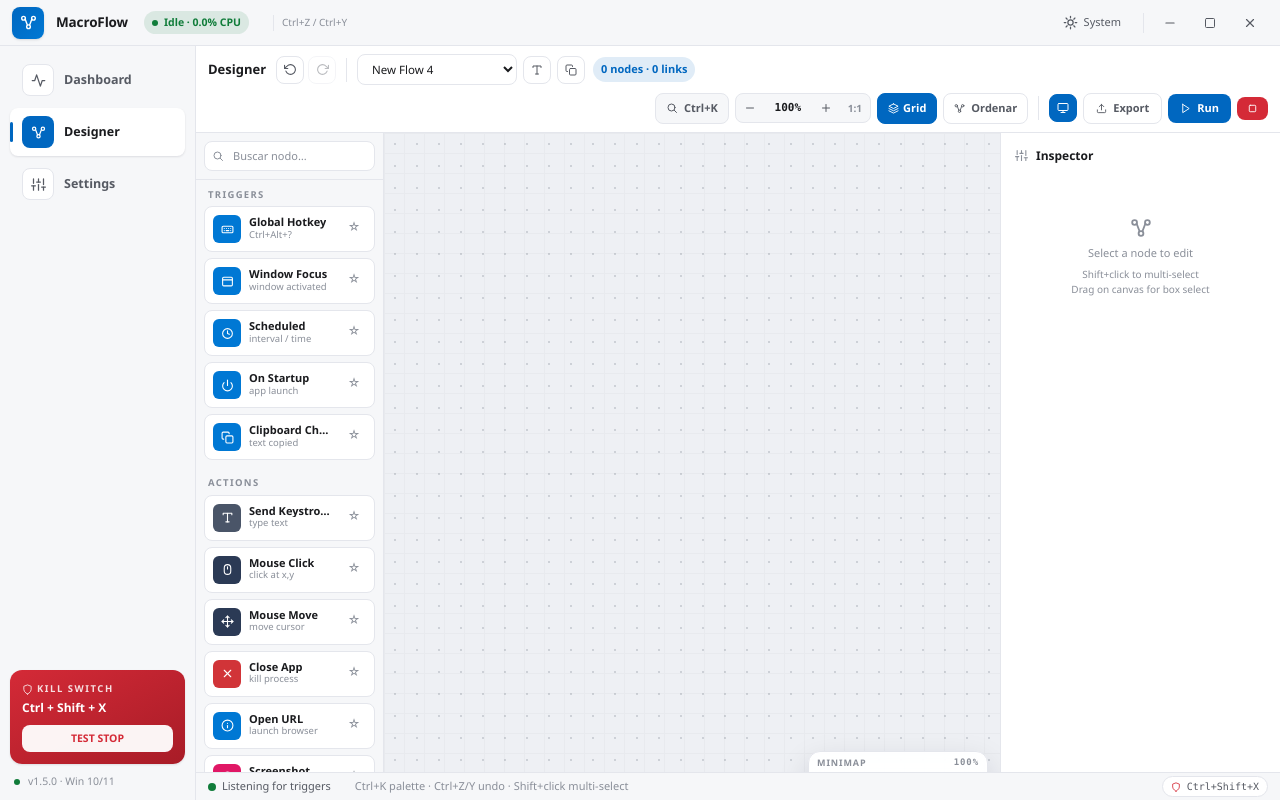
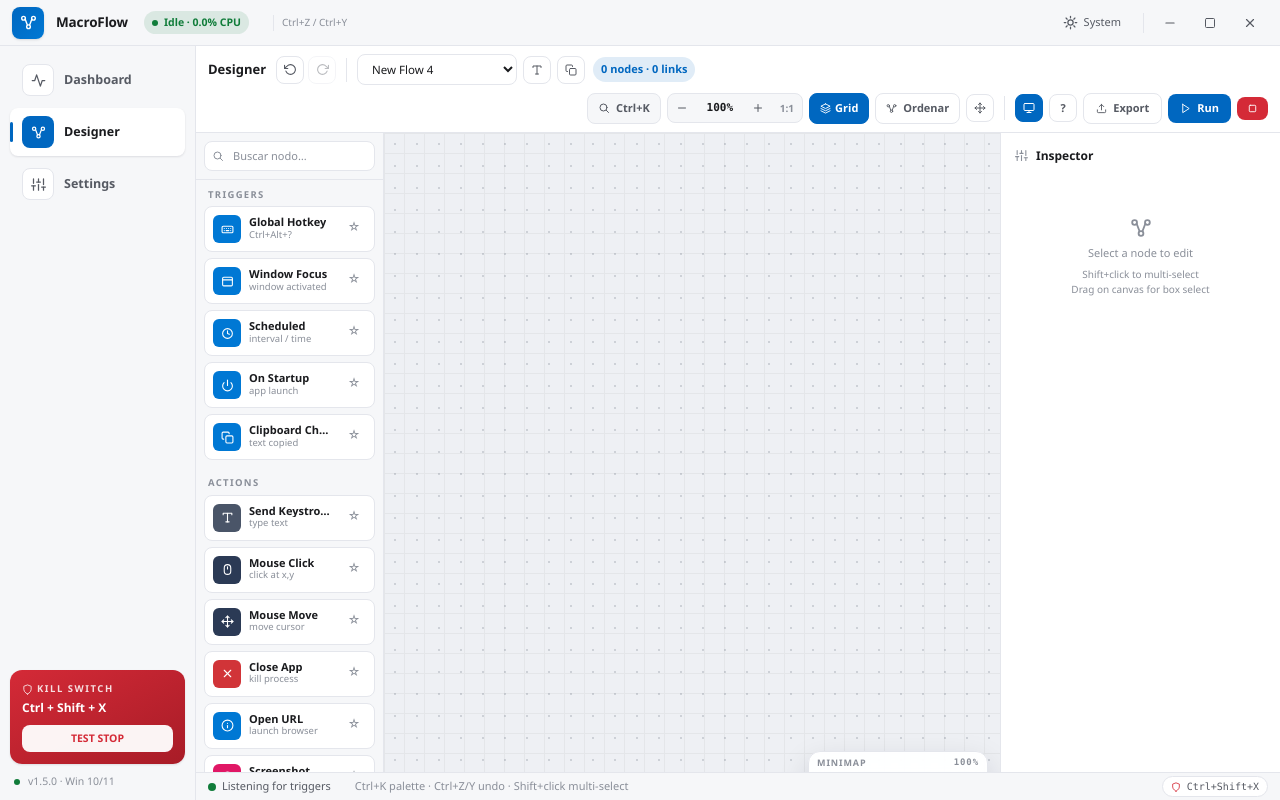
Before and after one commit to jaimitus/MacroFlow, a React (Vite) app: page / in a window 1280 px wide. Both pictures are taken after a click on the button "NEW FLOW". Built offline with nearby package versions, Linux system fonts and the light colour scheme.

Commit message:
polish(designer): minimap viewport sync, history drag pause, fit view, help overlay, grid opacity
Co-authored-by: arena-agent <297053741+arena-agent@users.noreply.github.com>

```diff
--- a/src/App.tsx
+++ b/src/App.tsx
@@ -447,6 +447,11 @@
     appendLog('info', '[layout] auto-arranged');
   }, [flows, flowId, setFlows, appendLog]);
 
+  const handleDragStateChange = useCallback((dragging: boolean)=>{
+    if (dragging) history.pause();
+    else history.resume();
+  }, [history]);
+
   const runFlow = useCallback(async (overrideFlowId?: string) => {
     if (executingRef.current) return;
     const targetFlow = overrideFlowId ? flows.find(f => f.id === overrideFlowId) : flow;
@@ -755,6 +760,7 @@
                     onAutoLayout={handleAutoLayout}
                     onDuplicateFlow={handleDuplicateFlow}
                     onRenameFlow={handleRenameFlow}
+                    onDragStateChange={handleDragStateChange}
                   />
                 )}
                 {activeTab === 'settings' && (
--- a/src/components/Dashboard.tsx
+++ b/src/components/Dashboard.tsx
@@ -169,8 +169,8 @@
                   <div className="min-w-0 flex-1">
                     {isRenaming ? (
                       <div className="space-y-1.5">
-                        <input value={renameName} onChange={e=> setRenameName(e.target.value)} onKeyDown={e=> e.key==='Enter' && commitRename()} placeholder="Flow name" className="w-full text-[12.5px] font-semibold border border-brand rounded-md px-2 py-1 bg-surface text-ink outline-none" autoFocus />
-                        <input value={renameDesc} onChange={e=> setRenameDesc(e.target.value)} onKeyDown={e=> e.key==='Enter' && commitRename()} placeholder="Description" className="w-full text-[11px] border border-line rounded-md px-2 py-1 bg-surface text-ink-2 outline-none" />
+                        <input value={renameName} onChange={e=> setRenameName(e.target.value)} onKeyDown={e=> { if(e.key==='Enter') commitRename(); if(e.key==='Escape') setRenameId(null);}} placeholder="Flow name" className="w-full text-[12.5px] font-semibold border border-brand rounded-md px-2 py-1 bg-surface text-ink outline-none" autoFocus />
+                        <input value={renameDesc} onChange={e=> setRenameDesc(e.target.value)} onKeyDown={e=> { if(e.key==='Enter') commitRename(); if(e.key==='Escape') setRenameId(null);}} placeholder="Description" className="w-full text-[11px] border border-line rounded-md px-2 py-1 bg-surface text-ink-2 outline-none" />
                         <div className="flex gap-1.5">
                           <button onClick={commitRename} className="text-[11px] bg-brand text-white px-2.5 py-1 rounded-md font-semibold">Save</button>
                           <button onClick={()=> setRenameId(null)} className="text-[11px] bg-elevated border border-line px-2.5 py-1 rounded-md">Cancel</button>
--- a/src/components/Designer.tsx
+++ b/src/components/Designer.tsx
@@ -33,6 +33,7 @@
   onAutoLayout: () => void;
   onDuplicateFlow: (id: string) => void;
   onRenameFlow: (id: string, name: string, desc?: string) => void;
+  onDragStateChange?: (dragging: boolean) => void;
 }
 
 const NODE_W = 168;
@@ -65,6 +66,8 @@
   const [flowRenaming, setFlowRenaming] = useState(false);
   const [renameName, setRenameName] = useState('');
   const [renameDesc, setRenameDesc] = useState('');
+  const [scrollPos, setScrollPos] = useState({ left: 0, top: 0 });
+  const [showHelp, setShowHelp] = useState(false);
 
   const selected = p.nodes.find((n) => n.id === p.selectedNodeId) ?? null;
   const currentFlow = p.flows.find(f=>f.id===p.flowId) ?? p.flows[0];
@@ -98,29 +101,41 @@
         e.preventDefault();
         const delta = -e.deltaY * 0.001;
         setZoom(z => Math.min(1.8, Math.max(0.4, +(z + delta).toFixed(2))));
-      } else {
-        // horizontal scroll via vertical wheel if not already scrolling vertically? Keep default vertical scroll, add horizontal nudge
-        if (e.deltaY !== 0 && Math.abs(e.deltaX) < Math.abs(e.deltaY)) {
-          // allow shift+wheel to pan horizontally already, but without ctrl we just do slight horizontal
-          // we don't prevent default, just add small horizontal shift for discoverability
-        }
       }
     };
     el.addEventListener('wheel', handleWheel, { passive: false });
     return () => el.removeEventListener('wheel', handleWheel);
   }, []);
 
-  // Keyboard: Ctrl+K, Delete, Ctrl+D
+  // Minimap viewport sync
+  useEffect(()=>{
+    const el = scrollContainerRef.current;
+    if (!el) return;
+    const onScroll = () => setScrollPos({ left: el.scrollLeft, top: el.scrollTop });
+    el.addEventListener('scroll', onScroll, { passive: true });
+    onScroll();
+    return ()=> el.removeEventListener('scroll', onScroll);
+  }, [zoom]);
+
+  // Keyboard: Ctrl+K, Delete, Ctrl+D, ?, Esc
   useEffect(()=>{
     const onKey = (e: KeyboardEvent) => {
       const target = e.target as HTMLElement;
       const isInput = target && (target.tagName==='INPUT'||target.tagName==='TEXTAREA'|| target.isContentEditable);
       if ((e.ctrlKey||e.metaKey) && e.key.toLowerCase()==='k') {
         e.preventDefault(); setShowCommandPalette(v=>!v);
+        return;
+      }
+      if (!isInput && e.key === '?' && !e.ctrlKey && !e.metaKey) {
+        e.preventDefault(); setShowHelp(v=>!v);
+        return;
+      }
+      if (e.key === 'Escape' && showHelp) {
+        setShowHelp(false);
+        return;
       }
       if (!isInput && (e.key==='Delete' || e.key==='Backspace')) {
         if (p.selectedIds.length>0) {
-          // avoid deleting when focus is inspector input (isInput already false)
           const ids = new Set(p.selectedIds);
           if (p.selectedNodeId) ids.add(p.selectedNodeId);
           if (ids.size>0 && confirm(`Delete ${ids.size} node(s)?`)) {
@@ -133,13 +148,10 @@
           setSelectedEdge(null);
         }
       }
-      if (!isInput && e.ctrlKey && e.key.toLowerCase()==='d' && p.selectedNodeId) {
-        // handled in App, but also here for completeness
-      }
     };
     window.addEventListener('keydown', onKey);
     return ()=> window.removeEventListener('keydown', onKey);
-  }, [p]);
+  }, [p, showHelp, selectedEdge]);
 
   const handleCanvasMove = (e: ReactMouseEvent<HTMLDivElement>) => {
     // panning
@@ -240,6 +252,34 @@
   const canvasWidth = Math.max(2800, ...p.nodes.map((n) => n.x + 400));
   const canvasHeight = Math.max(750, ...p.nodes.map((n) => n.y + 250));
 
+  const handleFitView = () => {
+    if (p.nodes.length === 0) return;
+    const minX = Math.min(...p.nodes.map(n=>n.x));
+    const minY = Math.min(...p.nodes.map(n=>n.y));
+    const maxX = Math.max(...p.nodes.map(n=>n.x + NODE_W));
+    const maxY = Math.max(...p.nodes.map(n=>n.y + NODE_H));
+    const pad = 80;
+    const contentW = maxX - minX + pad*2;
+    const contentH = maxY - minY + pad*2;
+    const container = scrollContainerRef.current;
+    if (!container) return;
+    const availW = container.clientWidth;
+    const availH = container.clientHeight;
+    const scaleX = availW / contentW;
+    const scaleY = availH / contentH;
+    const newZoom = Math.min(1.8, Math.max(0.4, Math.min(scaleX, scaleY)));
+    setZoom(+newZoom.toFixed(2));
+    requestAnimationFrame(()=>{
+      setTimeout(()=>{
+        if (!scrollContainerRef.current) return;
+        const centerX = (minX + maxX)/2 * newZoom;
+        const centerY = (minY + maxY)/2 * newZoom;
+        scrollContainerRef.current!.scrollLeft = centerX - availW/2;
+        scrollContainerRef.current!.scrollTop = centerY - availH/2;
+      }, 60);
+    });
+  };
+
   return (
     <div className="flex flex-col h-full">
       {/* Toolbar */}
@@ -268,8 +308,8 @@
           </select>
           {flowRenaming ? (
             <div className="flex items-center gap-1">
-              <input value={renameName} onChange={e=> setRenameName(e.target.value)} onKeyDown={e=> e.key==='Enter' && (()=>{ p.onRenameFlow(p.flowId, renameName, renameDesc); setFlowRenaming(false); })()} placeholder="Name" className="text-[11px] border border-brand rounded-lg px-2 py-1 bg-surface w-[140px]" autoFocus />
-              <input value={renameDesc} onChange={e=> setRenameDesc(e.target.value)} onKeyDown={e=> e.key==='Enter' && (()=>{ p.onRenameFlow(p.flowId, renameName, renameDesc); setFlowRenaming(false); })()} placeholder="Desc" className="hidden lg:block text-[11px] border border-line rounded-lg px-2 py-1 bg-surface w-[160px]" />
+              <input value={renameName} onChange={e=> setRenameName(e.target.value)} onKeyDown={e=> { if (e.key==='Enter'){ p.onRenameFlow(p.flowId, renameName, renameDesc); setFlowRenaming(false);} if (e.key==='Escape') setFlowRenaming(false); }} placeholder="Name" className="text-[11px] border border-brand rounded-lg px-2 py-1 bg-surface w-[140px]" autoFocus />
+              <input value={renameDesc} onChange={e=> setRenameDesc(e.target.value)} onKeyDown={e=> { if (e.key==='Enter'){ p.onRenameFlow(p.flowId, renameName, renameDesc); setFlowRenaming(false);} if (e.key==='Escape') setFlowRenaming(false); }} placeholder="Desc" className="hidden lg:block text-[11px] border border-line rounded-lg px-2 py-1 bg-surface w-[160px]" />
               <button onClick={()=> { p.onRenameFlow(p.flowId, renameName, renameDesc); setFlowRenaming(false); }} className="text-[11px] bg-brand text-white px-2.5 py-1 rounded-lg">Save</button>
               <button onClick={()=> setFlowRenaming(false)} className="text-[11px] border border-line px-2.5 py-1 rounded-lg">Cancel</button>
             </div>
@@ -305,10 +345,14 @@
           <button onClick={p.onAutoLayout} title="Auto-layout" className="flex items-center gap-1.5 bg-surface border border-line hover:bg-brand/10 hover:border-brand/40 text-ink-2 hover:text-brand text-[11px] font-semibold px-2.5 py-1.5 rounded-lg transition-colors">
             <Icon name="nodes" size={11} /> <span className="hidden sm:inline">Ordenar</span>
           </button>
+          <button onClick={handleFitView} title="Fit view" className="hidden sm:grid w-7 h-7 place-items-center rounded-lg border border-line bg-surface hover:bg-brand/10 hover:text-brand text-ink-2">
+            <Icon name="move" size={12} />
+          </button>
           <div className="w-px h-6 bg-line mx-1 hidden md:block" />
           <button onClick={()=> setShowMinimap(v=>!v)} title="Toggle minimap" className={`w-7 h-7 grid place-items-center rounded-lg border ${showMinimap? 'bg-brand text-white border-brand' : 'bg-surface border-line text-ink-2'} `}>
             <Icon name="monitor" size={12} />
           </button>
+          <button onClick={()=> setShowHelp(v=>!v)} title="Atajos" className={`w-7 h-7 grid place-items-center rounded-lg border text-[11px] font-black ${showHelp? 'bg-brand text-white border-brand':'bg-surface border-line text-ink-2 hover:bg-elevated'}`}>?</button>
           <button onClick={() => p.onExportFlow(p.flowId)} className="flex items-center gap-1.5 bg-surface border border-line hover:bg-brand/10 hover:border-brand/40 text-ink-2 hover:text-brand text-[11px] font-semibold px-3 py-1.5 rounded-lg transition-colors" title="Export this flow">
             <Icon name="upload" size={11} /> <span className="hidden sm:inline">Export</span>
           </button>
@@ -376,11 +420,11 @@
             ref={canvasRef}
             onMouseMove={handleCanvasMove}
             onMouseUp={() => {
+              if (dragId) p.onDragStateChange?.(false);
               setDragId(null);
               dragOffsets.current.clear();
               dragStartPositions.current.clear();
               if (isBoxSelecting && selectionBox) {
-                // select nodes intersecting box
                 const sel = p.nodes.filter(n=>{
                   const nx = n.x, ny = n.y;
                   return nx < selectionBox.x + selectionBox.w && nx + NODE_W > selectionBox.x && ny < selectionBox.y + selectionBox.h && ny + NODE_H > selectionBox.y;
@@ -394,7 +438,7 @@
               setSelectionBox(null);
               setIsPanning(false);
             }}
-            onMouseLeave={() => { setDragId(null); setIsPanning(false); setIsBoxSelecting(false); setSelectionBox(null); }}
+            onMouseLeave={() => { if (dragId) p.onDragStateChange?.(false); setDragId(null); setIsPanning(false); setIsBoxSelecting(false); setSelectionBox(null); }}
             onMouseDown={(e)=>{
               // middle mouse or left on background starts pan or box select
               if (e.button===1) { // middle
@@ -444,7 +488,7 @@
           >
             {/* Grid snap visualization */}
             {snapEnabled && (
-              <div className="absolute inset-0 pointer-events-none opacity-[0.025]" style={{ backgroundImage: `linear-gradient(to right, var(--color-ink) 1px, transparent 1px), linear-gradient(to bottom, var(--color-ink) 1px, transparent 1px)`, backgroundSize: `${GRID_SIZE}px ${GRID_SIZE}px` }} />
+              <div className="absolute inset-0 pointer-events-none opacity-[0.045]" style={{ backgroundImage: `linear-gradient(to right, var(--color-ink) 1px, transparent 1px), linear-gradient(to bottom, var(--color-ink) 1px, transparent 1px)`, backgroundSize: `${GRID_SIZE}px ${GRID_SIZE}px` }} />
             )}
             <svg className="absolute inset-0 w-full h-full pointer-events-none" style={{ width: canvasWidth, height: canvasHeight }}>
             {p.edges.map((e, i) => {
@@ -551,6 +595,7 @@
                   }
                   setSelectedEdge(null);
                   setDragId(n.id);
+                  p.onDragStateChange?.(true);
                   // remember offsets for all selected + primary
                   const idsToTrack = (e.shiftKey ? (p.selectedIds.includes(n.id) ? p.selectedIds : [...p.selectedIds, n.id]) : (p.selectedIds.includes(n.id) && p.selectedIds.length>1 ? p.selectedIds : [n.id]));
                   dragStartPositions.current = new Map();
@@ -681,11 +726,11 @@
                 const isSel = p.selectedIds.includes(n.id) || p.selectedNodeId===n.id;
                 return <div key={n.id} className={`absolute w-1.5 h-1.5 rounded-sm ${isSel? 'bg-brand ring-1 ring-brand' : ''}`} style={{ left: `${nx}%`, top: `${ny}%`, background: isSel? 'var(--color-brand)' : n.color }} />;
               })}
-              {/* viewport rect */}
+              {/* viewport rect - synced via scrollPos */}
               <div className="absolute border border-brand/60 bg-brand/10 pointer-events-none"
                 style={{
-                  left: `${( (scrollContainerRef.current?.scrollLeft||0) / (canvasWidth*zoom))*100}%`,
-                  top: `${( (scrollContainerRef.current?.scrollTop||0) / (canvasHeight*zoom))*100}%`,
+                  left: `${( scrollPos.left / (canvasWidth*zoom))*100}%`,
+                  top: `${( scrollPos.top / (canvasHeight*zoom))*100}%`,
                   width: `${ Math.min(100, ( (scrollContainerRef.current?.clientWidth||400) / (canvasWidth*zoom))*100 )}%`,
                   height: `${ Math.min(100, ( (scrollContainerRef.current?.clientHeight||300) / (canvasHeight*zoom))*100 )}%`,
                 }}
@@ -805,6 +850,29 @@
         </div>
       </div>
 
+      {showHelp && (
+        <div className="fixed inset-0 z-50 flex items-center justify-center p-4">
+          <div className="absolute inset-0 bg-ink/30 backdrop-blur-[2px]" onClick={()=> setShowHelp(false)} />
+          <div className="relative bg-surface rounded-2xl shadow-pop border border-line w-full max-w-[480px] p-5 space-y-3">
+            <div className="flex items-center justify-between">
+              <h3 className="text-[14px] font-bold text-ink flex items-center gap-2"><Icon name="info" size={16}/> Atajos Designer</h3>
+              <button onClick={()=> setShowHelp(false)} className="w-7 h-7 grid place-items-center rounded-full hover:bg-elevated text-ink-2"><Icon name="x" size={14}/></button>
+            </div>
+            <div className="grid grid-cols-2 gap-2 text-[11px]">
+              <kbd className="bg-elevated border border-line rounded px-2 py-1 font-mono">Ctrl+Z / Ctrl+Y</kbd><span className="text-ink-2">Undo / Redo</span>
+              <kbd className="bg-elevated border border-line rounded px-2 py-1 font-mono">Ctrl+K</kbd><span className="text-ink-2">Command palette</span>
+              <kbd className="bg-elevated border border-line rounded px-2 py-1 font-mono">Shift+Click</kbd><span className="text-ink-2">Multi-select</span>
+              <kbd className="bg-elevated border border-line rounded px-2 py-1 font-mono">Arrastrar fondo</kbd><span className="text-ink-2">Box select</span>
+              <kbd className="bg-elevated border border-line rounded px-2 py-1 font-mono">Ctrl+C / V</kbd><span className="text-ink-2">Copiar / Pegar</span>
+              <kbd className="bg-elevated border border-line rounded px-2 py-1 font-mono">Ctrl+D</kbd><span className="text-ink-2">Duplicar nodo</span>
+              <kbd className="bg-elevated border border-line rounded px-2 py-1 font-mono">Del</kbd><span className="text-ink-2">Borrar</span>
+              <kbd className="bg-elevated border border-line rounded px-2 py-1 font-mono">Ctrl+Wheel</kbd><span className="text-ink-2">Zoom</span>
+              <kbd className="bg-elevated border border-line rounded px-2 py-1 font-mono">Middle-drag</kbd><span className="text-ink-2">Pan</span>
+            </div>
+            <div className="text-[10px] text-ink-3 text-center border-t border-line pt-3">Arrastra puertos para conectar · Click en edge para borrar · Grid snap 20px · ? para cerrar</div>
+          </div>
+        </div>
+      )}
       <CommandPalette open={showCommandPalette} onClose={()=> setShowCommandPalette(false)} onAddNode={p.onAddNode} onAutoLayout={p.onAutoLayout} onUndo={p.onUndo} onRedo={p.onRedo} onDuplicateFlow={()=> p.onDuplicateFlow(p.flowId)} />
     </div>
   );
--- a/src/hooks/useFlowHistory.ts
+++ b/src/hooks/useFlowHistory.ts
@@ -3,7 +3,6 @@
 
 const MAX_HISTORY = 60;
 
-// Deep clone via JSON - flows are simple POJOs
 function cloneFlows(flows: Flow[]): Flow[] {
   return JSON.parse(JSON.stringify(flows));
 }
@@ -14,6 +13,8 @@
   const [canUndo, setCanUndo] = useState(false);
   const [canRedo, setCanRedo] = useState(false);
   const isApplyingRef = useRef(false);
+  const isPausedRef = useRef(false);
+  const pendingRef = useRef<Flow[] | null>(null);
 
   const syncFlags = useCallback(() => {
     setCanUndo(indexRef.current > 0);
@@ -22,17 +23,17 @@
 
   const push = useCallback((nextFlows: Flow[]) => {
     if (isApplyingRef.current) return;
+    if (isPausedRef.current) {
+      pendingRef.current = cloneFlows(nextFlows);
+      return;
+    }
     const cloned = cloneFlows(nextFlows);
-    // Avoid pushing identical snapshot
     const curr = historyRef.current[indexRef.current];
     if (JSON.stringify(curr) === JSON.stringify(cloned)) return;
-
-    // Truncate future
     const sliced = historyRef.current.slice(0, indexRef.current + 1);
     sliced.push(cloned);
     if (sliced.length > MAX_HISTORY) {
       sliced.shift();
-      // keep index at last
       historyRef.current = sliced;
       indexRef.current = sliced.length - 1;
     } else {
@@ -48,7 +49,6 @@
     indexRef.current -= 1;
     const snapshot = cloneFlows(historyRef.current[indexRef.current]);
     syncFlags();
-    // release flag next tick
     setTimeout(() => { isApplyingRef.current = false; }, 0);
     return snapshot;
   }, [syncFlags]);
@@ -65,5 +65,21 @@
 
   const isApplying = useCallback(() => isApplyingRef.current, []);
 
-  return { push, undo, redo, canUndo, canRedo, isApplying, historyRef, indexRef };
+  const pause = useCallback(() => {
+    isPausedRef.current = true;
+    pendingRef.current = null;
+  }, []);
+
+  const resume = useCallback(() => {
+    isPausedRef.current = false;
+    if (pendingRef.current) {
+      const toPush = pendingRef.current;
+      pendingRef.current = null;
+      push(toPush);
+    }
+  }, [push]);
+
+  const isPaused = useCallback(() => isPausedRef.current, []);
+
+  return { push, undo, redo, canUndo, canRedo, isApplying, pause, resume, isPaused, historyRef, indexRef };
 }
```
